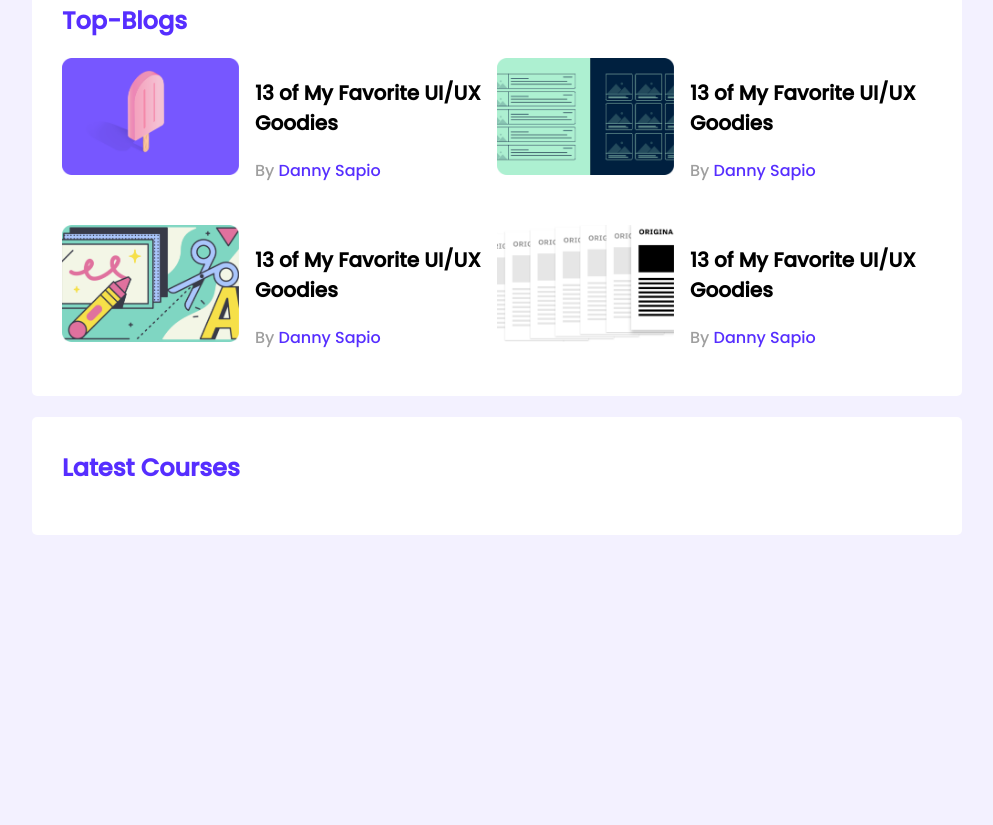
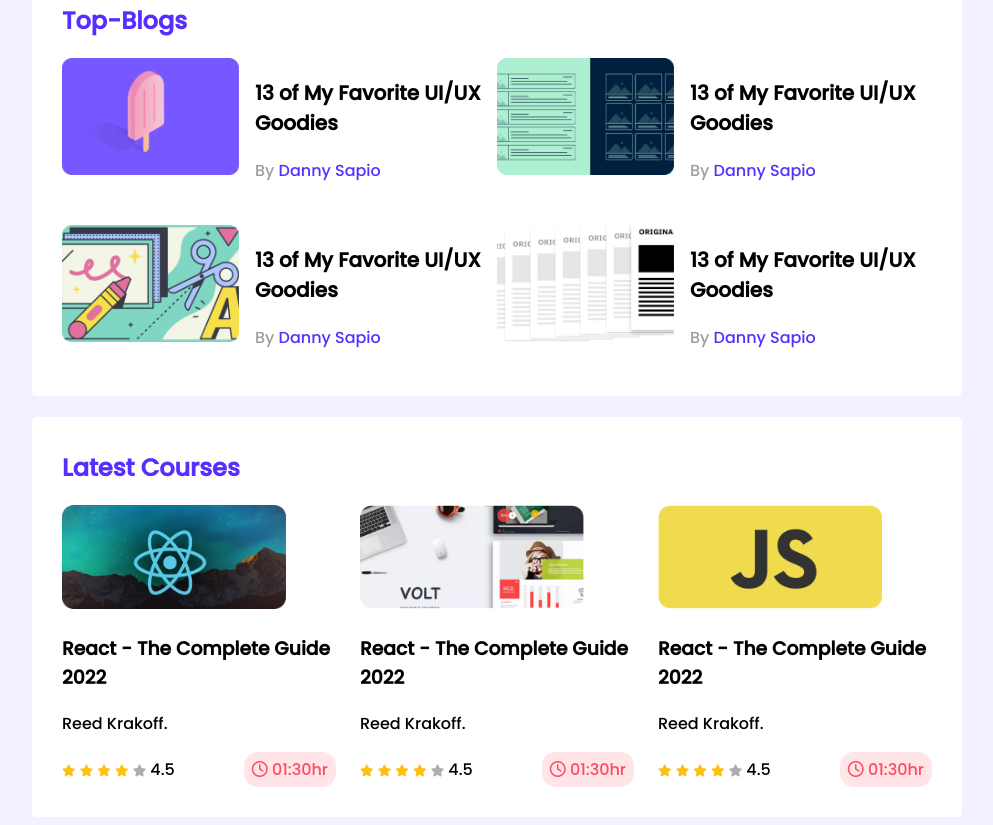
Before and after one commit to Tanjil-Mir/leaderboard-css3, a plain HTML site: page index.html in a window 1280 px wide. Shown: the part 329-1154 px from the top of the page, without its empty margins (143-1136 px from the left). Before the commit the page ends 872 px from the top, so only its background shows below. Drawn offline with Linux system fonts and the light colour scheme; a web font is replaced by a local one.

Commit message:
responsive design

```diff
--- a/index.html
+++ b/index.html
@@ -6,6 +6,8 @@
     <meta http-equiv="X-UA-Compatible" content="IE=edge">
     <meta name="viewport" content="width=device-width, initial-scale=1.0">
     <title>Leader Board</title>
+    <!-- font awsome -->
+    <script src="https://kit.fontawesome.com/3a581b6e94.js" crossorigin="anonymous"></script>
     <!-- stylesheet -->
     <link rel="stylesheet" href="styles/style.css">
 </head>
@@ -98,6 +100,86 @@
         <!-- latest courses -->
         <section class="container" >
             <h2 class="section-title">Latest Courses</h2>
+            <div class="courses">
+                <div class="course">
+                    <div class="course-banner">
+                        <img src="images/courses/course-1.png" alt="">
+                    </div>
+                    <div class="course-detail">
+                        <h3 class="course-title">
+                            React - The Complete Guide 2022
+                        </h3>
+                        <p class="course-author">Reed Krakoff.</p>
+                            <div class="course-info">
+                                <div>
+                                    <i class="fa-solid fa-star  filled"></i>
+                                    <i class="fa-solid fa-star  filled"></i>
+                                    <i class="fa-solid fa-star  filled"></i>
+                                    <i class="fa-solid fa-star  filled"></i>
+                                    <i class="fa-solid fa-star empty"></i>
+                                    <span>4.5</span>
+                                </div>
+
+                                <div class="course-duration">
+                                    <i class="fa-regular fa-clock"></i>
+                                    01:30hr
+                                </div>
+                            </div>
+                    </div>
+                </div>
+                <div class="course">
+                    <div class="course-banner">
+                        <img src="images/courses/course-2.png" alt="">
+                    </div>
+                    <div class="course-detail">
+                        <h3 class="course-title">
+                            React - The Complete Guide 2022
+                        </h3>
+                        <p class="course-author">Reed Krakoff.</p>
+                            <div class="course-info">
+                                <div>
+                                    <i class="fa-solid fa-star  filled"></i>
+                                    <i class="fa-solid fa-star  filled"></i>
+                                    <i class="fa-solid fa-star  filled"></i>
+                                    <i class="fa-solid fa-star  filled"></i>
+                                    <i class="fa-solid fa-star empty"></i>
+                                    <span>4.5</span>
+                                </div>
+
+                                <div class="course-duration">
+                                    <i class="fa-regular fa-clock"></i>
+                                    01:30hr
+                                </div>
+                            </div>
+                    </div>
+                </div>
+                <div class="course">
+                    <div class="course-banner">
+                        <img src="images/courses/course-3.png" alt="">
+                    </div>
+                    <div class="course-detail">
+                        <h3 class="course-title">
+                            React - The Complete Guide 2022
+                        </h3>
+                        <p class="course-author">Reed Krakoff.</p>
+                            <div class="course-info">
+                                <div>
+                                    <i class="fa-solid fa-star  filled"></i>
+                                    <i class="fa-solid fa-star  filled"></i>
+                                    <i class="fa-solid fa-star  filled"></i>
+                                    <i class="fa-solid fa-star  filled"></i>
+                                    <i class="fa-solid fa-star empty"></i>
+                                    <span>4.5</span>
+                                </div>
+
+                                <div class="course-duration">
+                                    <i class="fa-regular fa-clock"></i>
+                                    01:30hr
+                                </div>
+                            </div>
+                    </div>
+                </div>
+            </div>
         </section>
     </main>
 </body>
--- a/styles/style.css
+++ b/styles/style.css
@@ -60,31 +60,112 @@ hr {
 }
 
 /* top blog style */
-.blogs{
+.blogs {
     display: grid;
     grid-template-columns: repeat(2, 1fr);
     row-gap: 26px;
 }
+
 .blog .thumbnail img {
     width: 177px;
     height: 117px;
 }
-.blog{
+
+.blog {
     display: flex;
 }
-.blog-info{
+
+.blog-info {
     margin-left: 16px;
 }
-.blog-title{
+
+.blog-title {
     font-size: 20px;
 
 }
-.blog-author{
+
+.blog-author {
     color: #9F9F9F;
     font-size: 16px;
 }
-.blog-author a{
+
+.blog-author a {
     text-decoration: none;
     font-size: 16px;
     color: #562EFF;
 }
+
+/*----------
+     courses style
+ --------- */
+.courses {
+    display: grid;
+    grid-template-columns: repeat(3, 1fr);
+    column-gap: 24px;
+}
+
+.courses .course-banner img {
+    width: 224px;
+    height: 104px;
+}
+
+.course-info {
+    display: flex;
+    align-items: center;
+    justify-content: space-between;
+}
+
+.course-duration {
+    background-color: #FFE4E8;
+    padding: 5px 8px;
+    color: #FF4A60;
+    border-radius: 14px;
+}
+
+.fa-clock {
+    color: #FF4A60;
+}
+
+.fa-star {
+    font-size: 12px;
+}
+
+.fa-star.filled {
+    color: #FFC014;
+    ;
+}
+
+.fa-star.empty {
+    color: #AEAEAE;
+}
+
+/****************
+     Media Queries
+***************************/
+@media only screen and (max-width:688px) {
+    .container {
+        width: 100%;
+    }
+
+    .players, .blogs, .courses {
+        grid-template-columns: repeat(1, 1fr);
+    }
+
+    .player, .blog {
+        flex-direction: column;
+    }
+}
+/* table devices */
+@media only screen and (min-width:688px) and (max-width:992px) {
+    .container{
+        width: 100%;
+    }
+    .players, .courses{
+        grid-template-columns: repeat(2, 1fr);
+
+      }
+    .blogs{
+        grid-template-columns: repeat(1, 1fr);
+
+      }
+}
```
